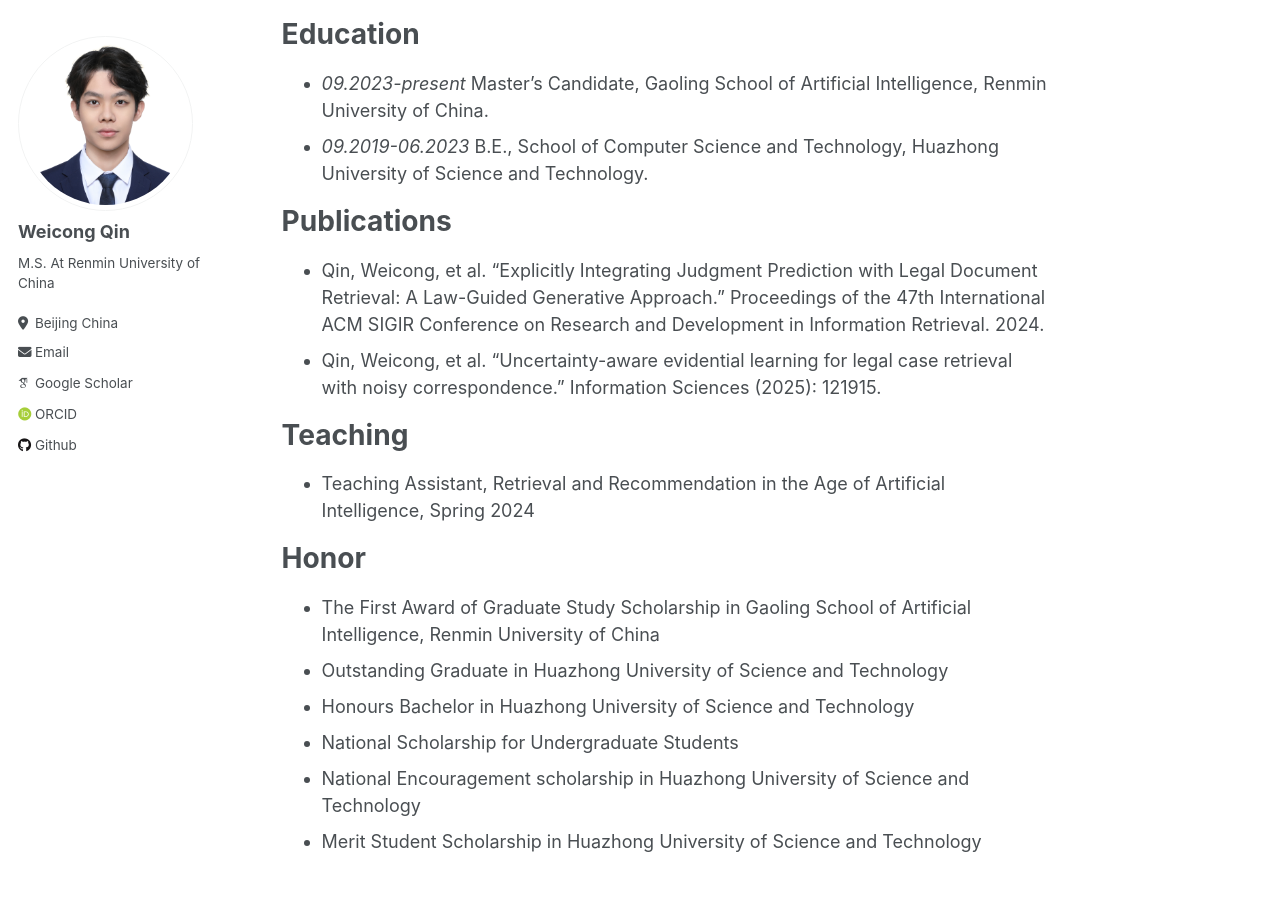
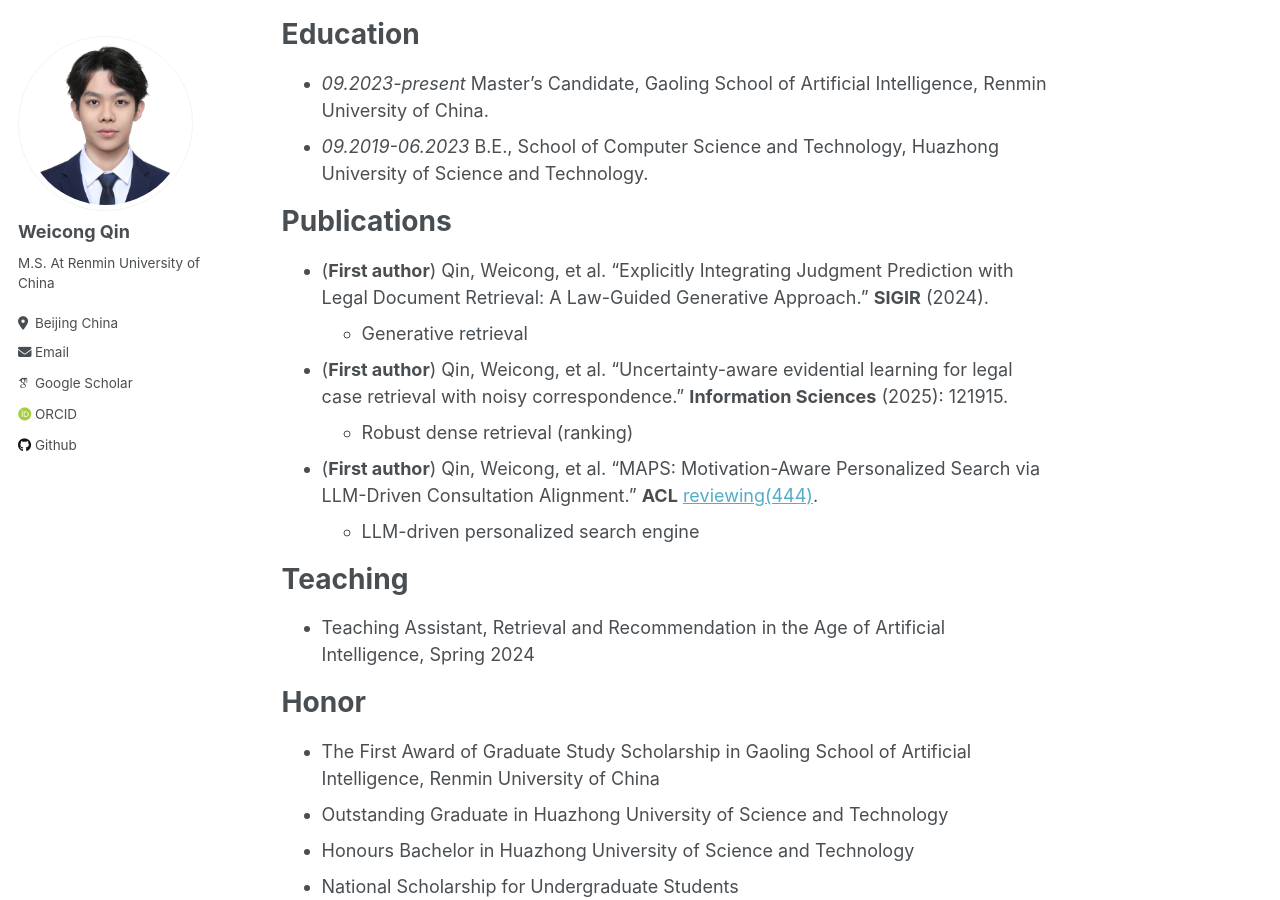
Before and after one commit to E-qin/E-qin.github.io, a Jekyll site: the page built from _pages/about.md, in a window 1280 px wide and 900 px high, scrolled down 324 px. Built offline with Jekyll 4.4.1, drawn with Linux system fonts in a browser that asks for light colours; some web fonts are replaced.

Commit message:
Update about.md

```diff
--- a/_pages/about.md
+++ b/_pages/about.md
@@ -21,8 +21,12 @@ Education
 Publications
 ============
 
-* Qin, Weicong, et al. "Explicitly Integrating Judgment Prediction with Legal Document Retrieval: A Law-Guided Generative Approach." Proceedings of the 47th International ACM SIGIR Conference on Research and Development in Information Retrieval. 2024.
-* Qin, Weicong, et al. "Uncertainty-aware evidential learning for legal case retrieval with noisy correspondence." Information Sciences (2025): 121915.
+* (**First author**) Qin, Weicong, et al. "Explicitly Integrating Judgment Prediction with Legal Document Retrieval: A Law-Guided Generative Approach." **SIGIR** (2024).
+  + Generative retrieval
+* (**First author**) Qin, Weicong, et al. "Uncertainty-aware evidential learning for legal case retrieval with noisy correspondence." **Information Sciences** (2025): 121915.
+  + Robust dense retrieval (ranking)
+* (**First author**) Qin, Weicong, et al. "MAPS: Motivation-Aware Personalized Search via LLM-Driven Consultation Alignment." **ACL** [reviewing(444)](https://openreview.net/forum?id=lDrggbrkOs#discussion).
+  + LLM-driven personalized search engine
 
 Teaching
 ========
```
